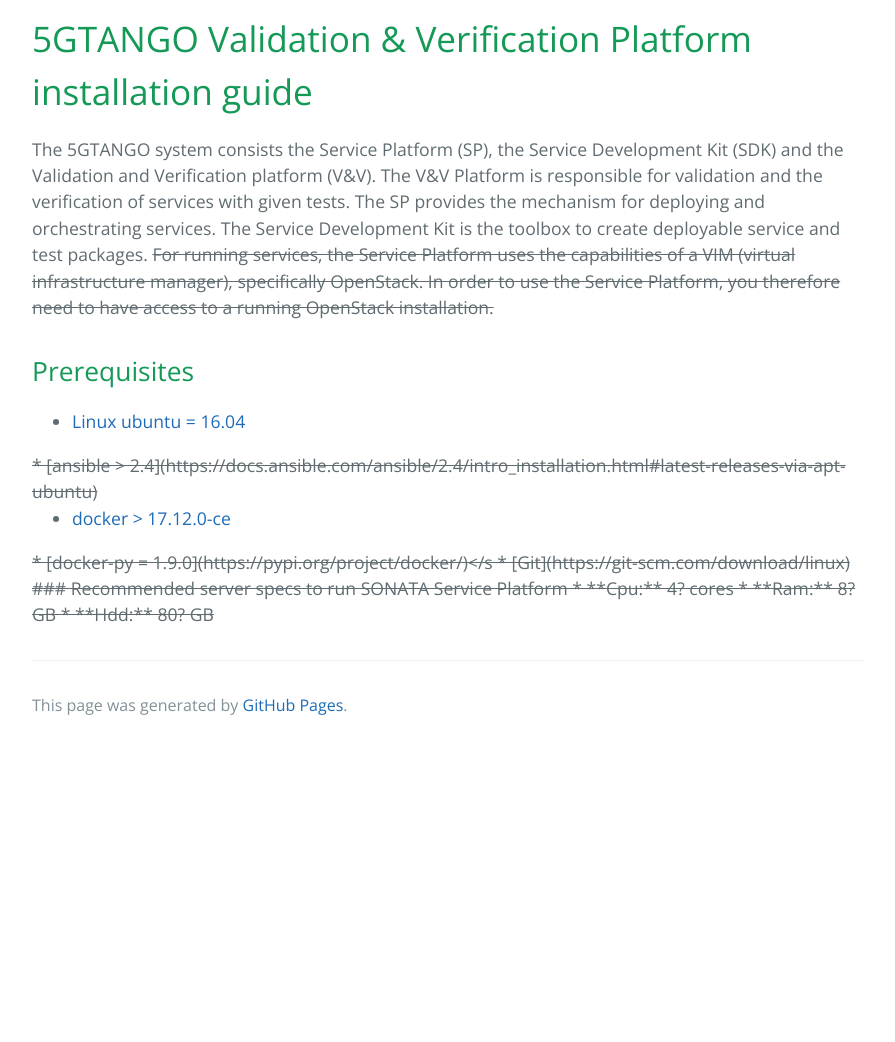
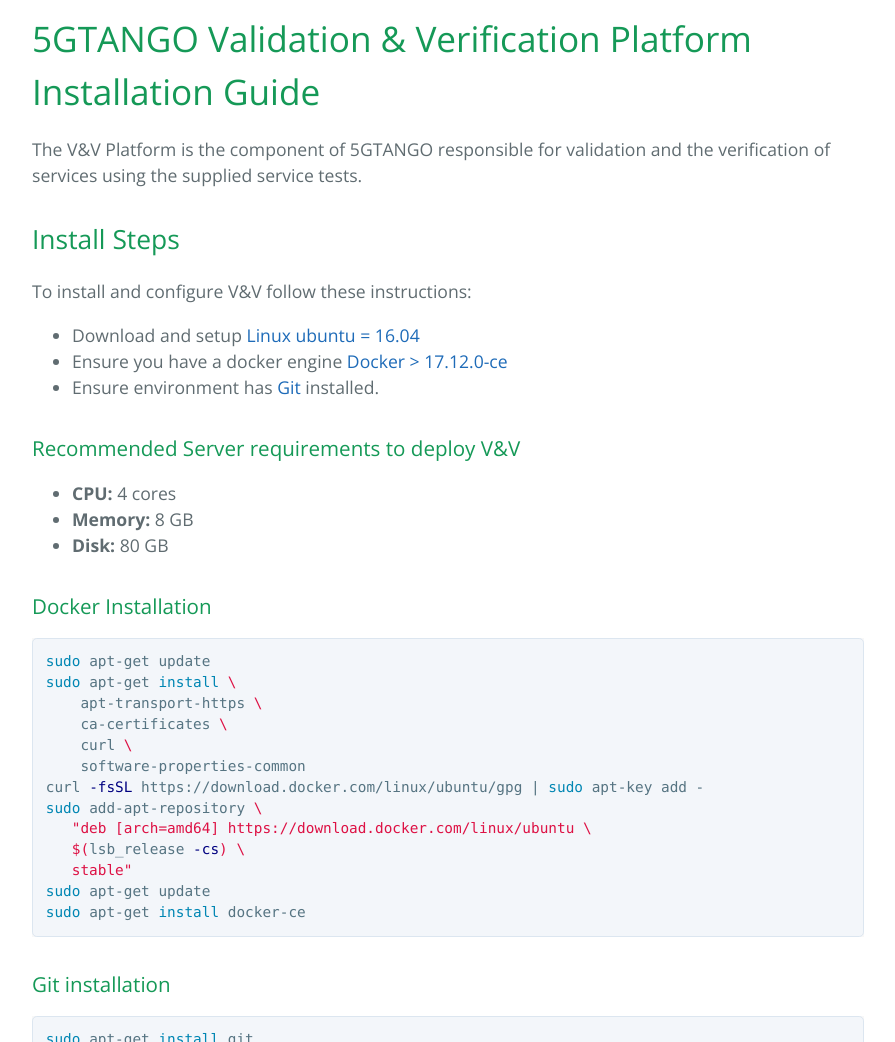
Before and after one commit to sonata-nfv/sonata-nfv.github.io, a Jekyll site: the page built from vnv_installation.md, in a window 1280 px wide and 1400 px high. Shown: the part 358-1400 px from the top of the window, without its empty margins (192-1087 px from the left). Built offline with Jekyll 4.4.1, drawn with Linux system fonts in a browser that asks for light colours; our own code applies the rules of GitHub Pages for plain Markdown files; some of the changed text lies outside the part shown.

Commit message:
First draft of V&V doco for Quick Guide

````diff
--- a/vnv.md
+++ b/vnv.md
@@ -1 +1,108 @@
 #Validation and Verification
+
+V&V is the 5GTANGO component responsible for executing the test suites for 5G Network Services.
+As such, the V&V Platform provides a means of ensuring that theseservices can be tested on an appropriate target orchestration platform.
+
+The V&V Platform is responsible for the following workflow:
+1. Identify appropriate tests (using tags) for the target service,
+1. Prepare the target service platform and corresponding test environment,
+1. Execute the sequence of tests via a test plan on the target service platform,
+1. Determine the success or failure of the test
+1. Publish the results for further analysis.
+
+The V&V manages the following _artifacts_ through the test lifecycle:
+1. uploading of a _network service_ (in a package),
+1. and corresponding suite of _tests_ (test package),
+1. analysis of the _test metadata_ to ensure that the correct tests are applied to that network service,
+1. ensuring the setup, execution of the tests, and the _environment_ clean-up,
+1.  and finally, the publication of the _test results_.
+
+The tests are executed from the V&V platform in a sandboxed environment operating under the V&V platform control, so that functional and non-functional metrics are obtained, thus leading to the verification and validation of the network service under test.
+
+
+
+
+####Getting Started With V&V Tests
+...
+
+
+1. Upload a Network Service Package
+1. Upload a Test Package
+1. Tagging Tests for a given Network Service
+1. Execute a Test Suite
+1. Checking Test Results
+1. Working with the V&V API
+
+
+## Prerequisites
+
+Before you can try out V&V functionality you will need the following:
+1. A valid Network Service Package created by the SDK:
+1. A valid Test Packages created by SDK:
+1. A V&V instance that is configured and integrated with a running Service Platform instance:
+
+
+####Upload a Network Service Package
+
+The 5GTANGO schema that validates Network Service Descriptors  (NSDs) is  defined are the following github repo:
+- https://github.com/sonata-nfv/tng-schema
+- https://github.com/sonata-nfv/tng-schema/blob/master/service-descriptor/nsd-schema.yml
+
+#### Uploading the Service Package
+
+1. Download the following service package (binary file) from Github:
+	* Example Service:
+		* https://github.com/sonata-nfv/tng-y1-demo/tree/master/tango (e.g. eu.5gtango.ns-haproxy.0.1.tgo)
+
+
+1. Upload package to Catalog:
+	* Using cURL:
+		*  curl -X POST http://pre-int-vnv-bcn.5gtango.eu:32002/api/v3/packages  -F "package=@./eu.5gtango.http-benchmarking-test-advanced.0.1.tgo" ;
+
+
+#### Uploading the Test Package
+
+1. First, download the following test package (binary file) from Githuub:
+	* Example tests:
+		* https://github.com/sonata-nfv/tng-y1-demo/tree/master/tango (e.g. eu.5gtango.http-benchmarking-test-advanced.0.1.tgo)
+
+2. Upload test package to Test Catalog:
+	* Upload test example:
+		*  curl -X POST http://pre-int-vnv-bcn.5gtango.eu:32002/api/v3/packages  -F "package=@./eu.5gtango.http-benchmarking-test-advanced.0.1.tgo" ;
+
+
+#### Tagging Tests for a given Network Service
+
+The test package "http-benchmarking-test-advanced.0.1.tgo" cobtains the test tag: "http-advanced". As there is no  NService on the server currently. so no testing for now.
+
+
+	* Upload Service<sup>*3</sup>::
+		* curl -X POST http://pre-int-vnv-bcn.5gtango.eu:32002/api/v3/packages  -F "package=@./eu.5gtango.ns-haproxy.0.1.tgo" ;
+
+3. Upload a service that could match testing_tag "http-advanced" of the previous uploaded test package.
+
+4. ...
+
+#### Execute a Test Suite
+
+#### Checking Test Results
+
+#### Working with the V&V API
+
+
+* List Packages:
+
+	```
+	curl -s http://pre-int-vnv-bcn.5gtango.eu:32002/api/v3/packages/ | jq ;
+	```
+
+* List Services:
+
+	```
+	curl -s http://pre-int-vnv-bcn.5gtango.eu:32002/api/v3/services | jq ;
+	```
+* List Tests:
+
+	```
+	curl -s http://pre-int-vnv-bcn.5gtango.eu:32002/api/v3/tests/descriptors | jq ;
+	```
--- a/vnv_installation.md
+++ b/vnv_installation.md
@@ -1,19 +1,85 @@
 <p align="center"><img src="https://github.com/sonata-nfv/tng-api-gtw/wiki/images/sonata-5gtango-logo-500px.png" /></p>
 
-# 5GTANGO Validation & Verification Platform installation guide
+# 5GTANGO Validation & Verification Platform Installation Guide
 
-The 5GTANGO system consists the Service Platform (SP), the Service Development Kit (SDK) and the Validation and Verification platform (V&V). The V&V Platform is responsible for validation and the verification of services with given tests. The SP provides the mechanism for deploying and orchestrating services. The Service Development Kit is the toolbox to create deployable service and test packages. <s>For running services, the Service Platform uses the capabilities of a VIM (virtual infrastructure manager), specifically OpenStack. In order to use the Service Platform, you therefore need to have access to a running OpenStack installation.</s>
+The V&V Platform is the component  of 5GTANGO responsible for validation and the verification of services using the supplied service tests.
 
-## Prerequisites
+## Install Steps
 
-* [Linux ubuntu = 16.04](http://releases.ubuntu.com/16.04/)
-<s>* [ansible > 2.4](https://docs.ansible.com/ansible/2.4/intro_installation.html#latest-releases-via-apt-ubuntu)</s>
-* [docker > 17.12.0-ce](https://docs.docker.com/install/linux/docker-ce/ubuntu/#install-docker-ce)
-<s>* [docker-py = 1.9.0](https://pypi.org/project/docker/)</s
-* [Git](https://git-scm.com/download/linux)
+To install and configure V&V follow these instructions:
+* Download and setup [Linux ubuntu = 16.04](http://releases.ubuntu.com/16.04/)
+* Ensure you have a docker engine [Docker > 17.12.0-ce](https://docs.docker.com/install/linux/docker-ce/ubuntu/#install-docker-ce)
+* Ensure environment has [Git](https://git-scm.com/download/linux) installed.
 
-### Recommended server specs to run SONATA Service Platform
+### Recommended Server requirements to deploy V&V
 
-* **Cpu:** 4? cores
-* **Ram:** 8? GB
-* **Hdd:** 80? GB
+* **CPU:** 4 cores
+* **Memory:** 8 GB
+* **Disk:** 80 GB
+
+### Docker Installation
+
+```bash
+sudo apt-get update
+sudo apt-get install \
+    apt-transport-https \
+    ca-certificates \
+    curl \
+    software-properties-common
+curl -fsSL https://download.docker.com/linux/ubuntu/gpg | sudo apt-key add -
+sudo add-apt-repository \
+   "deb [arch=amd64] https://download.docker.com/linux/ubuntu \
+   $(lsb_release -cs) \
+   stable"
+sudo apt-get update
+sudo apt-get install docker-ce
+```
+
+### Git installation
+
+```bash
+sudo apt-get install git
+```
+
+## Installing V&V
+
+
+### Installing from code
+
+To have it up and running from code, please do the following:
+
+```shell
+$ git clone https://github.com/sonata-nfv/tng-vnv-lcm.git # Clone this repository
+$ cd tng-vnv # Go to the newly created folder
+$ bundle install # Install dependencies
+$ PORT=5000 bundle exec rackup # dev server at http://localhost:5000
+```
+
+Everything being fine, you'll have a server running on that session, on port `5000`. You can use it by using `curl`, like in:
+
+```shell
+$ curl <host name>:5000/
+```
+
+### Installing from the Docker container
+In case you prefer a `docker` based development, you can run the following commands (`bash` shell):
+
+```shell
+$ docker network create tango
+$ docker run -d -p 27017:27017 --net=tango --name mongo mongo
+$ docker run -d -p 4011:4011 --net=tango --name tng-cat sonatanfv/tng-cat:dev
+$ docker run -d -p 4012:4012 --net=tango --name tng-rep sonatanfv/tng-rep:dev
+$ docker run -d -p 5000:5000 --net=tango --name tng-gtk-vnv \
+  -e CATALOGUE_URL=http://tng-cat:4011/catalogues/api/v2 \
+  -e REPOSITORY_URL=http://tng-cat:4012 \
+  sonatanfv/tng-gtk-vnv:dev
+```
+
+
+###Verify that V&V is running
+
+```shell
+$ docker inspect -f '{{.State.Running}}' tng-gtk-vnv
+$ docker inspect -f '{{.State.Running}}' tng-vnv-lcm
+$ docker inspect -f '{{.State.Running}}' tng-vnv-tee
+$ docker inspect -f '{{.State.Running}}' tng-vnv-platform-adapter
````
Also changed, not shown: quickguide.md (+11 -11 lines), v&v-installation.md (deleted), v&v.md (deleted).
